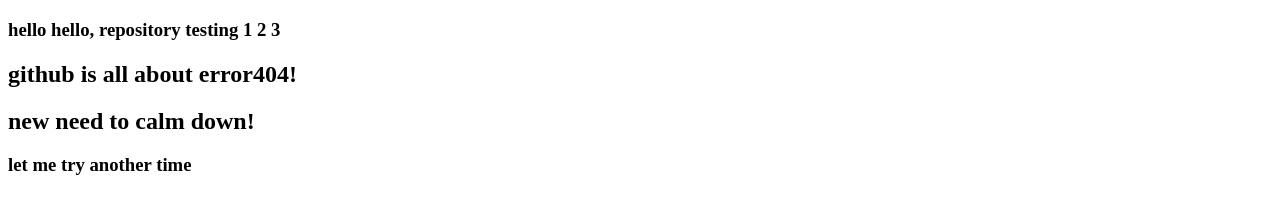
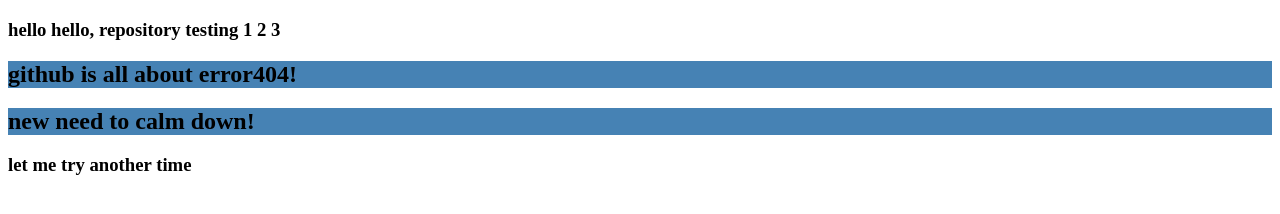
Before and after one commit to ihasanarnob/testing-repo101, a plain HTML site: page index.html in a window 1280 px wide. Drawn offline with Linux system fonts and the light colour scheme.

Commit message:
making is colorful

```diff
--- a/index.html
+++ b/index.html
@@ -5,6 +5,7 @@
     <meta http-equiv="X-UA-Compatible" content="IE=edge">
     <meta name="viewport" content="width=device-width, initial-scale=1.0">
     <title>testing repo</title>
+    <link rel="stylesheet" href="style.css">
 </head>
 <body>
     <h3>hello hello, repository testing 1 2 3</h3>
--- /dev/null
+++ b/style.css
@@ -0,0 +1,3 @@
+h2{
+    background-color: steelblue;
+}
```
